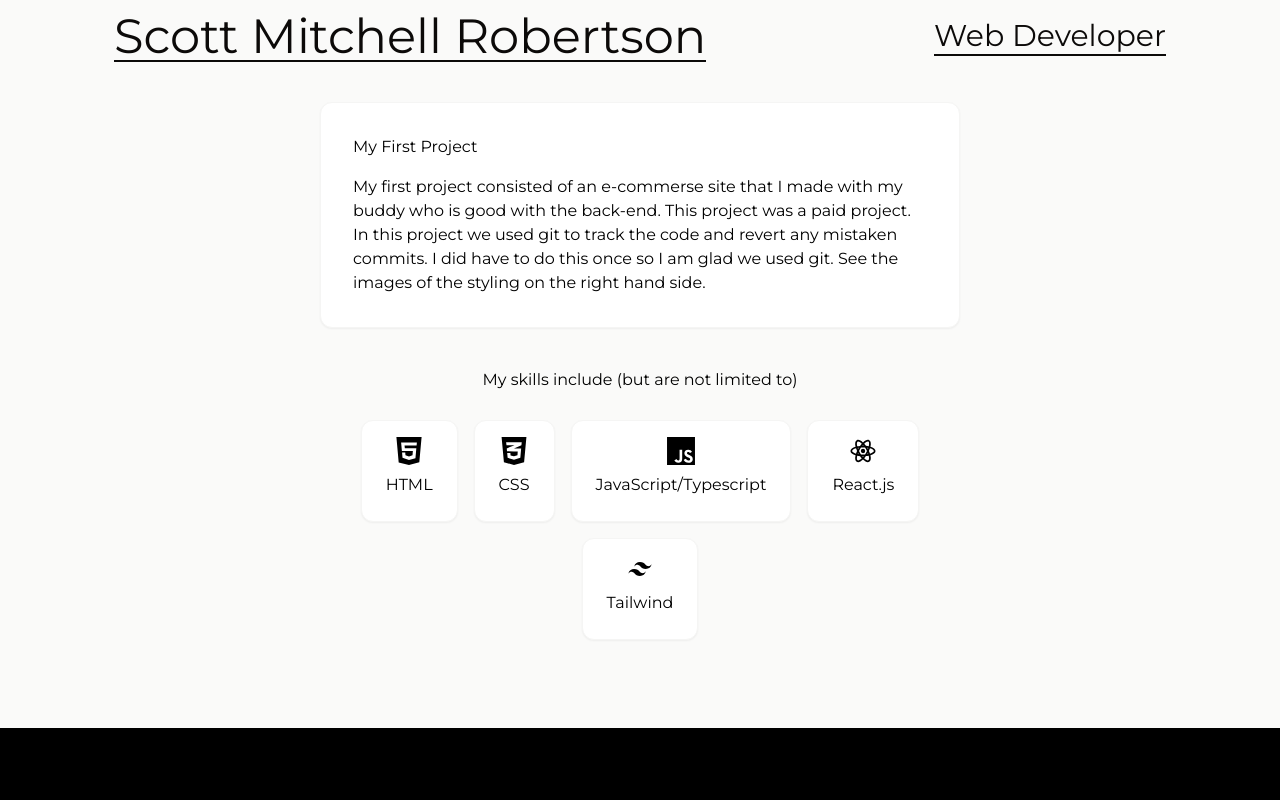
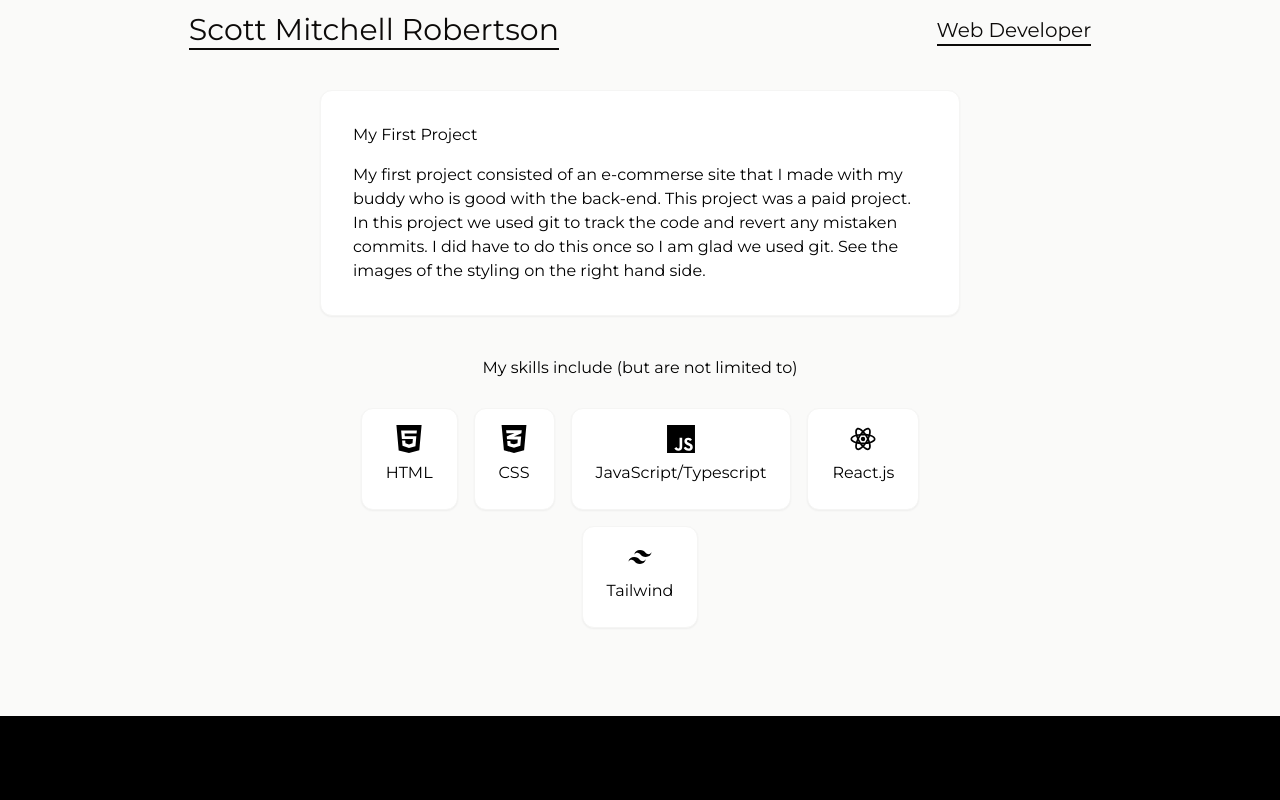
Before and after one commit to Robertvson/Robertvson.github.io, a Next.js app: page / in a window 1280 px wide. Shown: the top 800 px of the page. Built offline with nearby package versions, Linux system fonts and the light colour scheme.

Commit message:
media queries debugging

```diff
--- a/src/app/components/heading.tsx
+++ b/src/app/components/heading.tsx
@@ -7,7 +7,7 @@ export default function Home() { // re-name later
     <div className="flex flex-row items-center mt-3">
 
       <motion.h1
-      className="mx-auto bold text-5xl text-center w-fit text-stone-950 border-b-2 border-stone-950"
+      className="mx-auto bold text-5xl text-center w-fit text-stone-950 border-b-2 border-stone-950 sm:text-3xl md:text-3xl lg:text-3xl"
       initial={{opacity: 0}}
       transition={{duration: 0.4, ease:'linear'}}
       animate={{opacity: 1}}
@@ -15,7 +15,7 @@ export default function Home() { // re-name later
       >Scott Mitchell Robertson </motion.h1>
 
       <motion.h1
-      className="mx-auto bold text-3xl text-center w-fit text-stone-950 border-b-2 border-stone-950"
+      className="mx-auto bold text-3xl text-center w-fit text-stone-950 border-b-2 border-stone-950 sm:text-xl md:text-xl lg:text-xl"
       initial={{opacity: 0}}
       transition={{duration: 0.4, ease:'linear'}}
       animate={{opacity: 1}}
--- a/src/app/components/table.tsx
+++ b/src/app/components/table.tsx
@@ -8,7 +8,7 @@ export const tabulardata = [
 
 export default function Table() {
     return (
-        <div className="grid grid-flow-row mt-10 grid-cols-2 gap-2 w-3/4 mx-auto md:grid-cols-1 md:w-1/2 sm:grid-cols-1 sm:w-1/2">
+        <div className="grid grid-flow-row mt-10 grid-cols-2 gap-2 w-3/4 mx-auto md:grid-cols-1 md:w-1/2 sm:grid-cols-1 sm:w-1/2 lg:grid-cols-1 lg:w-1/2">
             {tabulardata.map((item, index) => (
                 <motion.div
                     key={index}
--- a/tailwind.config.ts
+++ b/tailwind.config.ts
@@ -9,7 +9,8 @@ export default {
   theme: {
     screens: {
       'sm': '640px',
-      'md': '768px'
+      'md': '768px',
+      'lg': '1068px'
     },
     extend: {
       fontFamily: {
```
Also changed, not shown: 1 other file (tests, documents, lock files or other folders).
